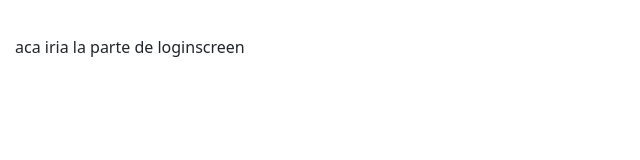
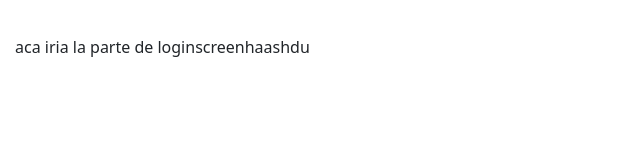
Before and after one commit to andresgutivar/Rex-Toys, a React (Create React App) app: page / in a window 1280 px wide. Shown: the top 160 px of the page, without its empty margins (0-640 px from the left). Built offline with nearby package versions, Linux system fonts and the light colour scheme.

Commit message:
iniciar sesion

```diff
--- a/src/LoginScreen.js
+++ b/src/LoginScreen.js
@@ -3,7 +3,7 @@ import react from "react"
 export default function LoginScreen(){
 return(
 <div>
-  aca iria la parte de loginscreen
+  aca iria la parte de loginscreenhaashdu
 </div>
 )
 }
```
